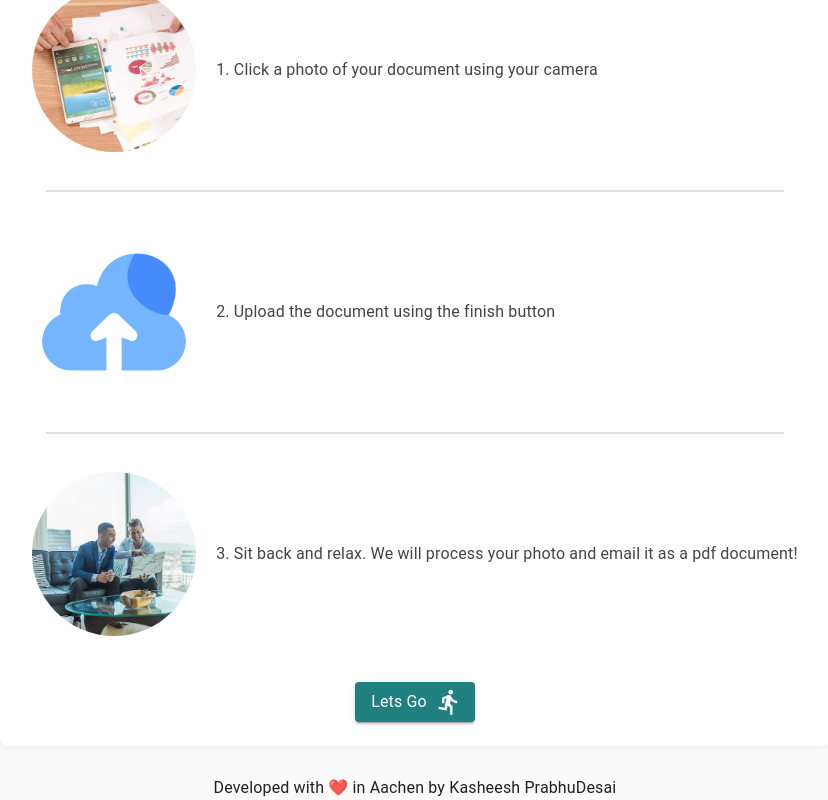
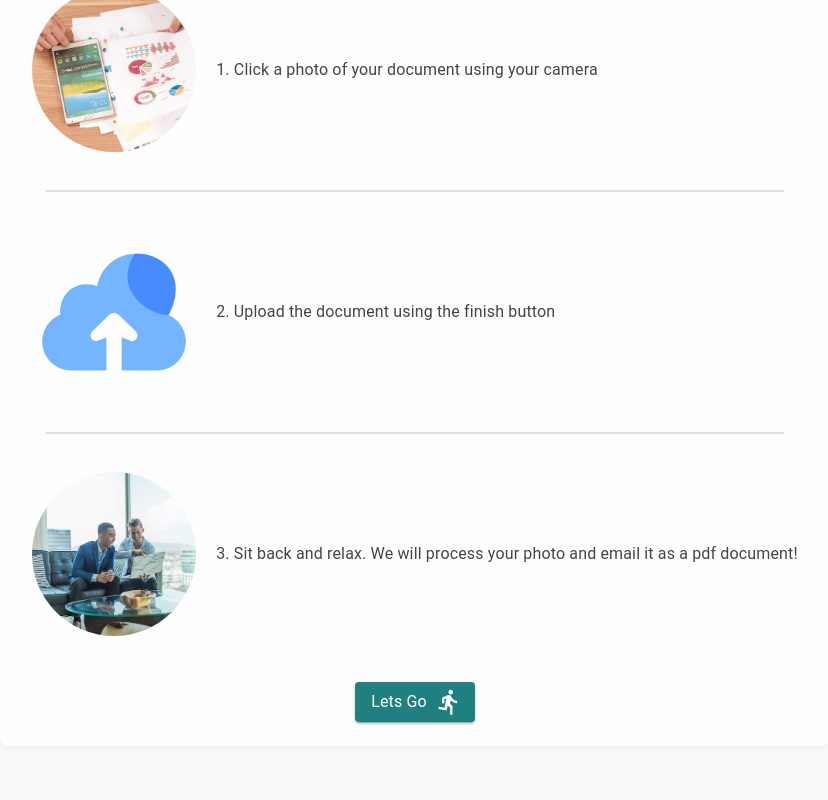
Before and after one commit to Kasheesh-PrabhuDesai/camera-app, a React (Create React App) app: page / in a window 1280 px wide. Shown: the part 222-1022 px from the top of the page, without its empty margins (225-1053 px from the left). After the commit the page ends 988 px from the top, so only its background shows below. Built offline with nearby package versions, Linux system fonts and the light colour scheme.

Commit message:
REMOVED footer

```diff
--- a/src/components/Layout/index.tsx
+++ b/src/components/Layout/index.tsx
@@ -50,11 +50,6 @@ function Layout({ children, description, title }: any) {
           </Toolbar>
         </AppBar>
         <Container className={classes.main}>{children}</Container>
-        <footer className={classes.footer}>
-          <Typography>
-            Developed with ❤️️ in Aachen by Kasheesh PrabhuDesai
-          </Typography>
-        </footer>
       </ThemeProvider>
     </div>
   );
```
